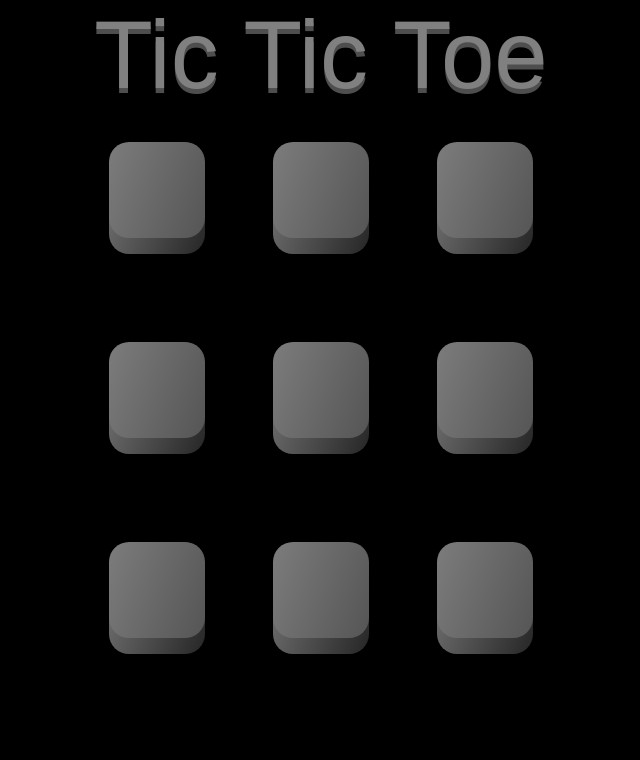
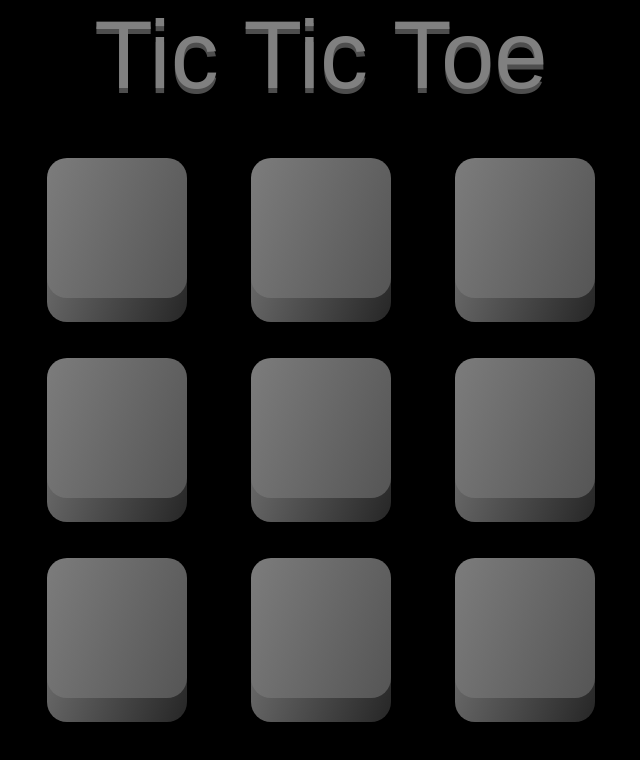
Before and after one commit to yogeshwar-b/TicTicToe, a React (Vite) app: page / in a window 1280 px wide. Shown: the top 760 px of the page, without its empty margins (319-959 px from the left). Built offline with nearby package versions, Linux system fonts and the light colour scheme; the HTML template or start-up script is replaced by a standard one.

Commit message:
modified some css values

```diff
--- a/src/components/ArcadeButton/ArcadeButton.css
+++ b/src/components/ArcadeButton/ArcadeButton.css
@@ -33,8 +33,15 @@
   inherits: false;
 }
 
+@property --btn-offset {
+  syntax: '<length>';
+  initial-value: 24px;
+  inherits: false;
+}
+
 .btn-bg {
-  width: 6rem;
+  margin-top: var(--btn-offset);
+  width: 100%;
   aspect-ratio: 1;
   background: linear-gradient(290deg, var(--bg-color1), var(--bg-color2));
   border-radius: 1.5em;
@@ -59,7 +66,7 @@
 }
 
 .btn-fg-pos-default {
-  transform: translateY(-1rem);
+  transform: translateY(calc(-1 * var(--btn-offset)));
   transition: transform 350ms cubic-bezier(0, 0, 0.26, 2.16), --fg-color1 500ms,
     --fg-color2 500ms;
 }
--- a/src/components/GameBoard.tsx
+++ b/src/components/GameBoard.tsx
@@ -6,7 +6,7 @@ import Text3dButton from './Text3DButton/Text3dButton'
 import GameOver from './GameOver'
 
 const numberofrows: number = 3
-const boxsize: string = '100px'
+const boxsize: string = '140px'
 const gameplaylimit: number = 5
 
 interface boxesstate {
--- a/src/components/GameOver.tsx
+++ b/src/components/GameOver.tsx
@@ -3,8 +3,7 @@ const GameOver = ({ winner }: { winner: string }) => {
     <div
       style={{
         position: 'absolute',
-        minWidth: '50vw',
-        maxWidth: '80vw',
+        width: '90vw',
         padding: '1rem',
         height: '1000px',
         background: 'linear-gradient(0deg, black, transparent)',
```
